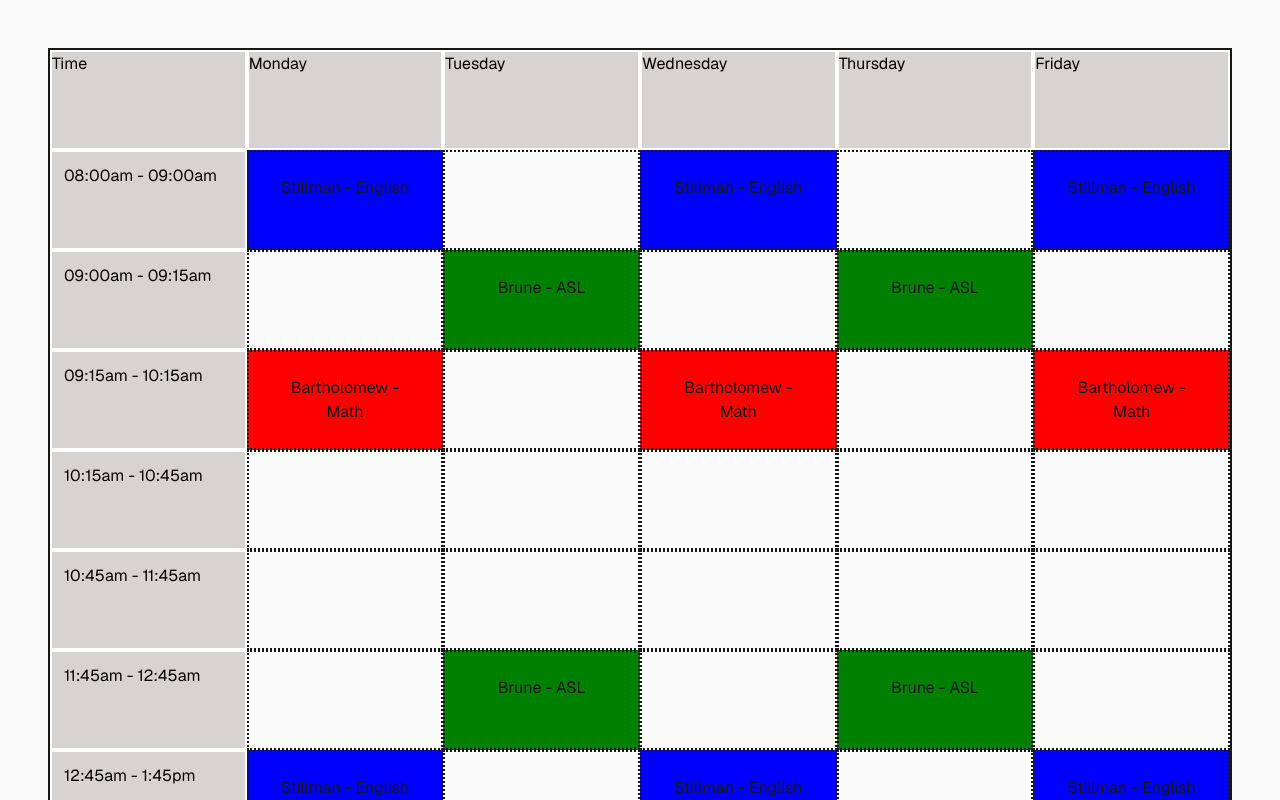
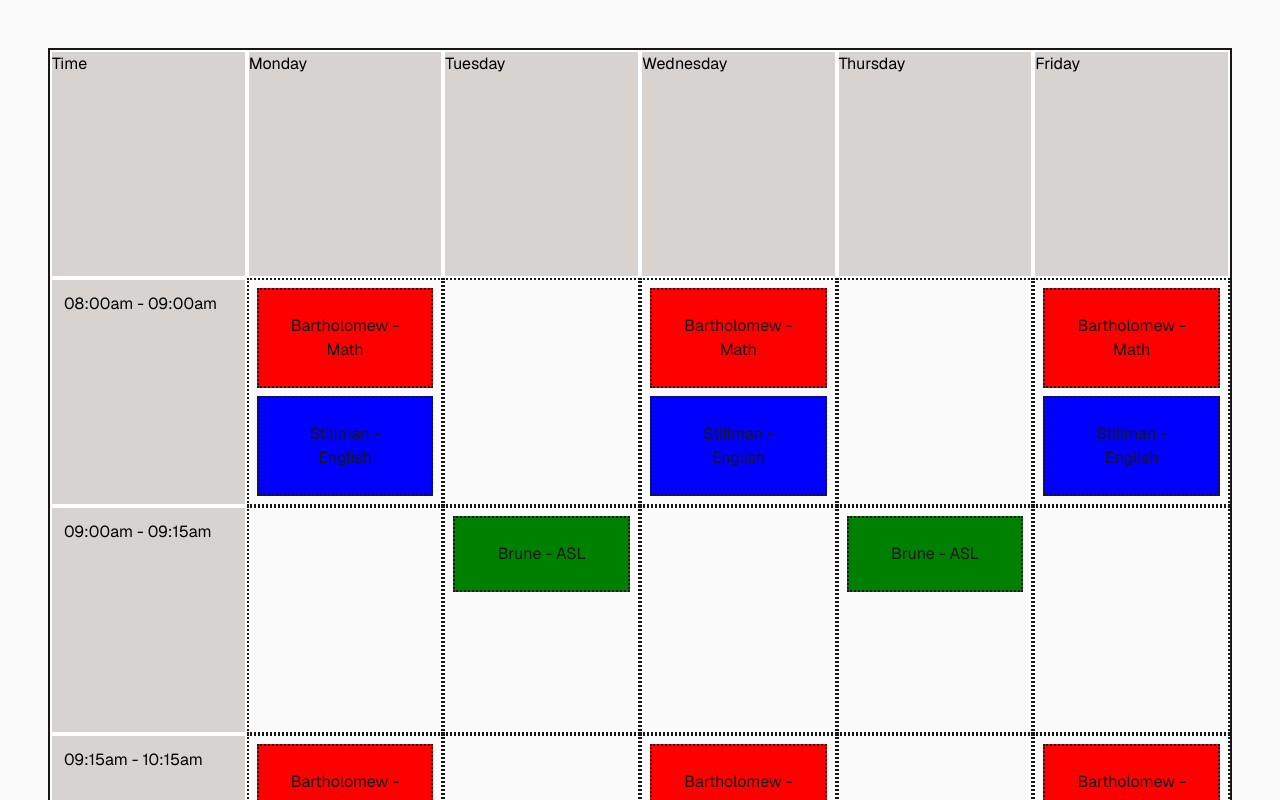
Before and after one commit to ShadowArcher289/stp-scheduler, a Next.js app in the folder stp-scheduler-frontend/: page / in a window 1280 px wide. Shown: the top 800 px of the page. Built offline with nearby package versions, Linux system fonts and the light colour scheme.

Commit message:
updated schedule to allow multiple sections in one timeBlock

```diff
--- a/stp-scheduler-frontend/app/page.tsx
+++ b/stp-scheduler-frontend/app/page.tsx
@@ -1,23 +1,16 @@
 import localData from "../data/SchedulerData.json";
-import Section from "./sectionCard"
-
-const times = [ // unused
-    { id: 0, hour: '08', timeOfDay: "am"},
-    { id: 1, hour: '09', timeOfDay: "am"},
-    { id: 2, hour: '10', timeOfDay: "am"},
-    { id: 3, hour: '11', timeOfDay: "am"},
-    { id: 4, hour: '12', timeOfDay: "pm"},
-    { id: 5, hour: '01', timeOfDay: "pm"},
-    { id: 6, hour: '02', timeOfDay: "pm"},
-    { id: 7, hour: '03', timeOfDay: "pm"},
-    { id: 8, hour: '04', timeOfDay: "pm"},
-    { id: 9, hour: '05', timeOfDay: "pm"},
-  ];
+import Section from "./sectionCard";
 
 /**
-   * The number of sections in the grid.
+ * Author: Addison A
+ * Modified By:
+ * Last Updated: 12/15/2025
  */
-  var SectionCount = localData.sections.length;
+
+/**
+ * The number of sections in the grid
+ */
+var SectionCount = 0;
 
 /**
  * Converts time from military time(ex: 13:00) to civilian time(ex: 1:00pm)
@@ -34,16 +27,92 @@ const times = [ // unused
   return splitTime.join(":") + suffix;
 }
 
+
 /**
-   * Returns the number of empty spaces in the grid.
+ * Increments the SectionCount by 1
+ */
+function incrementSectionCountCount(): void{
+  SectionCount++;
+}
+
+/**
+ * Resets the SectionCount to 0
+ */
+function resetSectionCount(){
+  SectionCount = 0;
+}
+
+/**
+ * Returns the number of unused cells in the grid
  * @returns number
  */
 function getEmptySpacesCount(): number{
-    return 41 - SectionCount;
+  return 55 - SectionCount;
+}
+
+/**
+ * Groups the given sections into a Record by each day's timeBlock
+ * @param sections
+ * @returns Record<string, SectionProps[]>
+ */
+function groupSections(sections: any[]): Record<string, SectionProps[]> {
+  const grouped: Record<string, SectionProps[]> = {};
+  sections.forEach(section => {
+    section.days.forEach((day: string) => { // creates a key for each day's timeBlock present in the section list.
+      const key = `${day}-${section.timeBlockId}`;
+      if (!grouped[key]){
+        grouped[key] = [];
+      }
+      grouped[key].push(section); // sets the section to a key
+    });
+  });
+  console.log(grouped);
+  return grouped;
+}
+
+/**
+ * Returns the column number that corresponds to a given day
+ * @param day string (ex: 'M' for Monday, 'W' for Wednesday, 'R' for Thursday)
+ * @returns number
+ */
+function getStartColumn(day: string): number{
+    var column = 7; // the default column is, column 7, the buffer
+
+    switch (day) { // set the column based on the given day
+        case "M":
+            column = 2;
+            break;
+        case "T":
+            column = 3;
+            break;
+        case "W":
+            column = 4;
+            break;
+        case "R":
+            column = 5;
+            break;
+        case "F":
+            column = 6;
+            break;
+        default:
+            console.log("getStartColumn in sectionCard.tsx: failed to calculate column");
+            break;
+    }
+    return column;
+}
+
+/**
+ * Returns the respective row number for a given timeBlock.
+ * @param timeBlockId id of the timeBlock for a given section
+ * @returns number
+ */
+function getStartRow(timeBlockId: number){
+    return timeBlockId + 2;
 }
 
 export default function Home() {
-  SectionCount = localData.sections.length;
+  const groupedSections = groupSections(localData.sections);
+  resetSectionCount();
   return (
     // table to put all the sections in the day
     // Sections to put in each table that require data to display
@@ -63,11 +132,31 @@ export default function Home() {
           <div key={time.id} className="p-3 col-start-1 col-span-1 bg-stone-300 text-black border-2 border-white">{militaryToCivilianTime(time.start)} - {militaryToCivilianTime(time.end)}</div>
         ))}
 
-        {/* Fill in sections */}
-        {localData.sections.map((section, index) => (
+
+        {/* Create & Fill Cells with Sections */}
+        {Object.entries(groupedSections).map(([key, sections]) => {
+          incrementSectionCountCount();
+          const [day, timeBlockId] = key.split("-");
+          return (
+            <div
+              key={key}
+              className="col-span-1 row-span-1 border-2 border-dotted p-2 flex flex-col gap-2 text-center"
+              style={{
+                gridColumnStart: getStartColumn(day),
+                gridColumnEnd: `span 1`,
+                gridRowStart: getStartRow(parseInt(timeBlockId)),
+                gridRowEnd: `span 1`
+              }}
+            >
+              {sections.map((section, index) => (
                 <Section key={index} id={section.id} subject={section.subject} level={section.level} timeBlockId={section.timeBlockId} days={section.days} studentIds={section.studentIds} teacherId={section.teacherId}></Section>
               ))}
+            </div>
+          );
+        })}
 
+
+        {/* Fill in empty spaces */}
         {Array.from({ length: getEmptySpacesCount() }, (_, index) => (
           <div key={index} className="col-span-1 row-span-1 border-2 border-dotted p-6 text-center"></div>
         ))}
--- a/stp-scheduler-frontend/app/sectionCard.tsx
+++ b/stp-scheduler-frontend/app/sectionCard.tsx
@@ -1,15 +1,10 @@
-import { time } from "console";
 import localData from "../data/SchedulerData.json";
 
-interface SectionProps {
-    id: number,
-    subject: string,
-    level: string,
-    timeBlockId: number,
-    days: string[],
-    studentIds: Array<number>,
-    teacherId: number
-}
+/**
+ * Author: Addison A
+ * Modified By:
+ * Last Updated: 12/15/2025
+ */
 
 /**
  * returns a background color based on the subject of the section
@@ -30,46 +25,6 @@ function getBackgroundColor(subject: string){
     }
 }
 
-/**
- * Returns the column number that corresponds to a given day
- * @param day string (ex: 'M' for Monday, 'W' for Wednesday, 'R' for Thursday)
- * @returns number
- */
-function getStartColumn(day: string): number{
-    var column = 7; // the default column is, column 7, the buffer
-
-    switch (day) { // set the column based on the given day
-        case "M":
-            column = 2;
-            break;
-        case "T":
-            column = 3;
-            break;
-        case "W":
-            column = 4;
-            break;
-        case "R":
-            column = 5;
-            break;
-        case "F":
-            column = 6;
-            break;
-        default:
-            console.log("getStartColumn in sectionCard.tsx: failed to calculate column");
-            break;
-    }
-    return column;
-}
-
-/**
- * Returns the respective row number for a given timeBlock.
- * @param timeBlockId id of the timeBlock for a given section
- * @returns number
- */
-function getStartRow(timeBlockId: number){
-    return timeBlockId + 2;
-}
-
 export default function Section({
     id,
     subject,
@@ -80,22 +35,13 @@ export default function Section({
     teacherId
 }: SectionProps){
     return(
-        <>
-            {days.map((day: string, index) => (
         <div
-                    key={index}
             className="col-span-1 row-span-1 border-2 border-dotted p-6 text-center"
             style={{
                 backgroundColor: getBackgroundColor(subject),
-                        gridColumnStart: getStartColumn(day),
-                        gridColumnEnd: `span 1`,
-                        gridRowStart: getStartRow(timeBlockId),
-                        gridRowEnd: `span 1`
             }}
         >
             {localData.teachers[teacherId].name} - {subject}
         </div>
-            ))}
-        </>
     );
 }
```
Also changed, not shown: stp-scheduler-frontend/app/SectionProps.ts (added, +12 -0 lines). Lines whose indentation alone changed are shown as unchanged.
